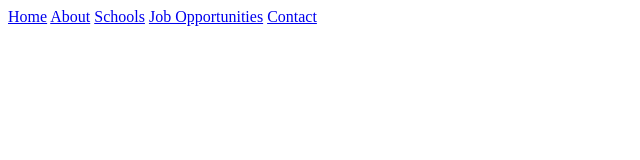
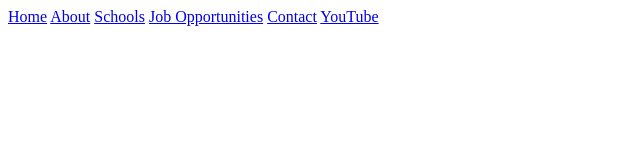
Before and after one commit to Kenyon-Kinginbros/sdexpress.github.io, a plain HTML site: page schooling.html in a window 1280 px wide. Shown: the full height of the page, 0-640 px from the left. Drawn offline with Linux system fonts and the light colour scheme.

Commit message:
Update schooling.html

```diff
--- a/schooling.html
+++ b/schooling.html
@@ -14,6 +14,7 @@
 		<a href="jobs.html"> Job Opportunities</a>
         	<a href="contact.html"> Contact</a>
 
+	<a target="_blank" href= "https://www.youtube.com/">YouTube</a>
 
                  </body>
 
```
